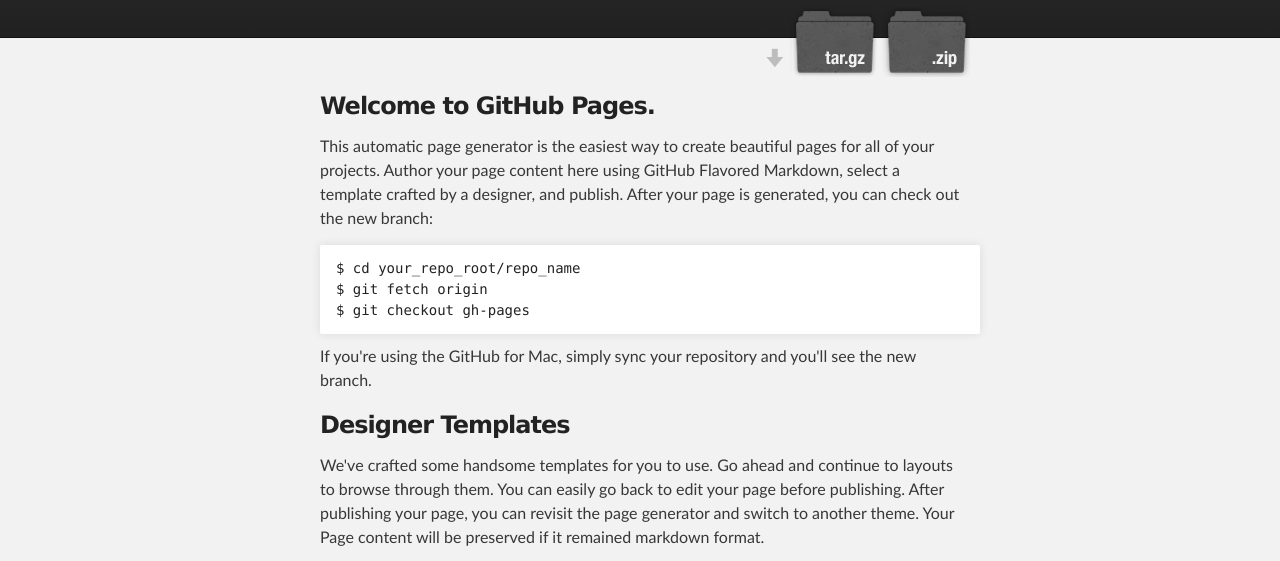
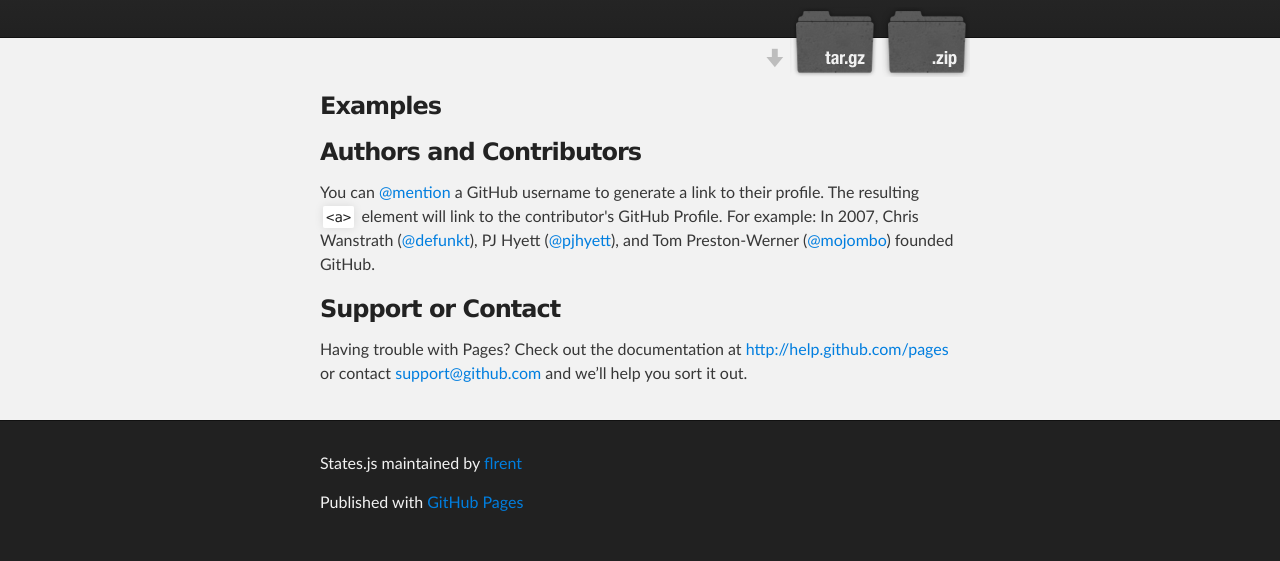
Before and after one commit to flrent/States.js, a plain HTML site: page index.html in a window 1280 px wide. Shown: the part 208-769 px from the top of the page. Drawn offline with Linux system fonts and the light colour scheme.

Commit message:
Update index.html

```diff
--- a/index.html
+++ b/index.html
@@ -31,24 +31,8 @@
     <!-- MAIN CONTENT -->
     <div id="main_content_wrap" class="outer">
       <section id="main_content" class="inner">
-        <h3>Welcome to GitHub Pages.</h3>
+        <h3>Examples</h3>
 
-<p>This automatic page generator is the easiest way to create beautiful pages for all of your projects. Author your page content here using GitHub Flavored Markdown, select a template crafted by a designer, and publish. After your page is generated, you can check out the new branch:</p>
-
-<pre><code>$ cd your_repo_root/repo_name
-$ git fetch origin
-$ git checkout gh-pages
-</code></pre>
-
-<p>If you're using the GitHub for Mac, simply sync your repository and you'll see the new branch.</p>
-
-<h3>Designer Templates</h3>
-
-<p>We've crafted some handsome templates for you to use. Go ahead and continue to layouts to browse through them. You can easily go back to edit your page before publishing. After publishing your page, you can revisit the page generator and switch to another theme. Your Page content will be preserved if it remained markdown format.</p>
-
-<h3>Rather Drive Stick?</h3>
-
-<p>If you prefer to not use the automatic generator, push a branch named <code>gh-pages</code> to your repository to create a page manually. In addition to supporting regular HTML content, GitHub Pages support Jekyll, a simple, blog aware static site generator written by our own Tom Preston-Werner. Jekyll makes it easy to create site-wide headers and footers without having to copy them across every page. It also offers intelligent blog support and other advanced templating features.</p>
 
 <h3>Authors and Contributors</h3>
 
```
